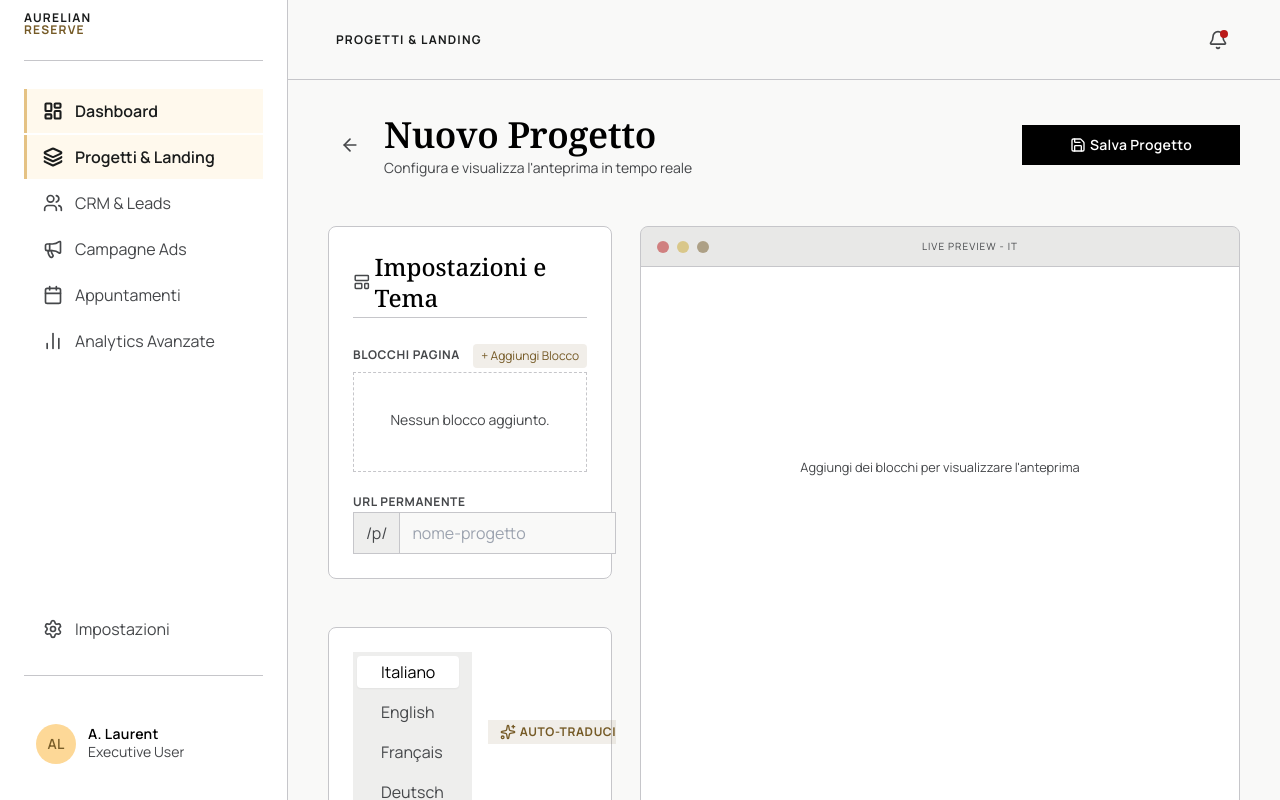
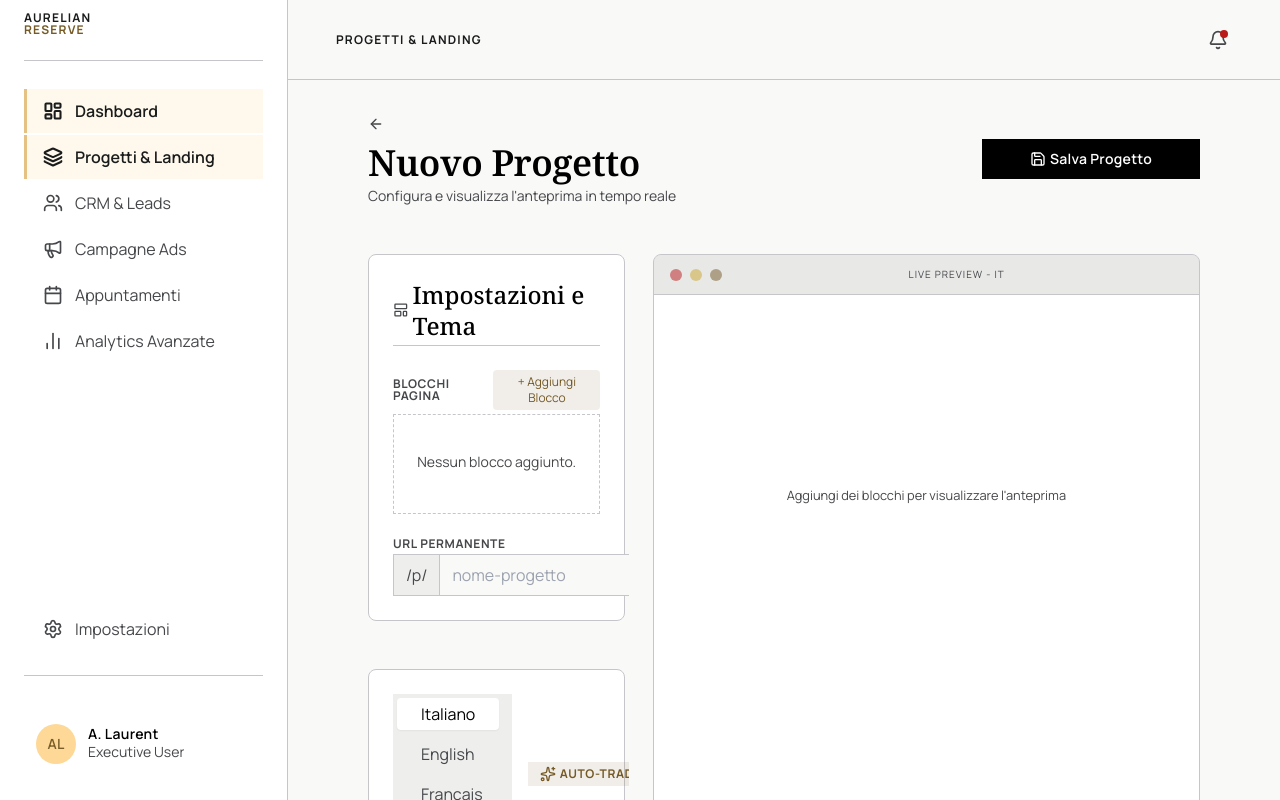
Before and after one commit to claudiobrignole/RealEastate, a Next.js app: page /admin/projects/new in a window 1280 px wide. Shown: the top 800 px of the page. Built offline with nearby package versions, Linux system fonts and the light colour scheme.

Commit message:
feat: Adjust layout and navigation padding
Enhance spacing and visual hierarchy in the dashboard layout and the new project page. This includes adjusting horizontal padding on the main content area and refining the back navigation link and button styles for better usability.

```diff
--- a/src/app/admin/projects/new/page.tsx
+++ b/src/app/admin/projects/new/page.tsx
@@ -230,9 +230,9 @@ export default function NewProjectPage() {
     <div className="pt-12 px-[12px] md:px-[24px] lg:px-margin py-md max-w-[1800px] mx-auto min-h-screen flex flex-col overflow-x-hidden">
       {/* Header section */}
       <div className="flex flex-col sm:flex-row sm:items-center sm:justify-between mb-lg shrink-0 gap-sm">
-        <div className="flex items-center gap-sm">
-          <Link href="/admin/projects" className="p-sm rounded-full hover:bg-surface-container-low text-on-surface-variant transition-colors">
-            <ArrowLeft className="w-5 h-5" />
+        <div className="flex flex-col gap-xs">
+          <Link href="/admin/projects" className="inline-flex items-center gap-xs p-xs -ml-xs rounded hover:bg-surface-container-low text-on-surface-variant transition-colors w-fit">
+            <ArrowLeft className="w-4 h-4" />
           </Link>
           <div>
             <h1 className="font-h1 text-h2 text-primary">Nuovo Progetto</h1>
@@ -242,7 +242,7 @@ export default function NewProjectPage() {
         <button
           onClick={handleSave}
           disabled={isSaving}
-          className="bg-primary text-on-primary px-lg py-sm rounded-DEFAULT font-data-point text-data-point flex items-center gap-xs hover:bg-inverse-surface transition-colors disabled:opacity-70"
+          className="bg-primary text-on-primary px-lg py-sm rounded-DEFAULT font-data-point text-data-point flex items-center justify-center gap-xs hover:bg-inverse-surface transition-colors disabled:opacity-70 w-full sm:w-auto"
         >
           {isSaving ? <Loader2 className="w-4 h-4 animate-spin" /> : <Save className="w-4 h-4" />}
           {isSaving ? "Salvataggio..." : "Salva Progetto"}
--- a/src/components/layouts/DashboardLayout.tsx
+++ b/src/components/layouts/DashboardLayout.tsx
@@ -114,7 +114,7 @@ export default function DashboardLayout({ children }: { children: React.ReactNod
       )}
 
       {/* Main Canvas Area */}
-      <div className="flex-1 w-full lg:ml-72 min-h-screen pt-16">
+      <div className="flex-1 w-full lg:ml-72 min-h-screen pt-16 px-[12px] md:px-[24px] lg:px-margin">
         {/* TopAppBar */}
         <header className="bg-surface-bright/90 backdrop-blur-md fixed top-0 right-0 h-20 z-40 border-b border-outline-variant flex justify-between items-center w-full lg:w-[calc(100%-18rem)] px-3 md:px-md lg:px-lg transition-all duration-200">
           <span className="font-label-caps text-label-caps tracking-widest text-on-surface uppercase">
```
